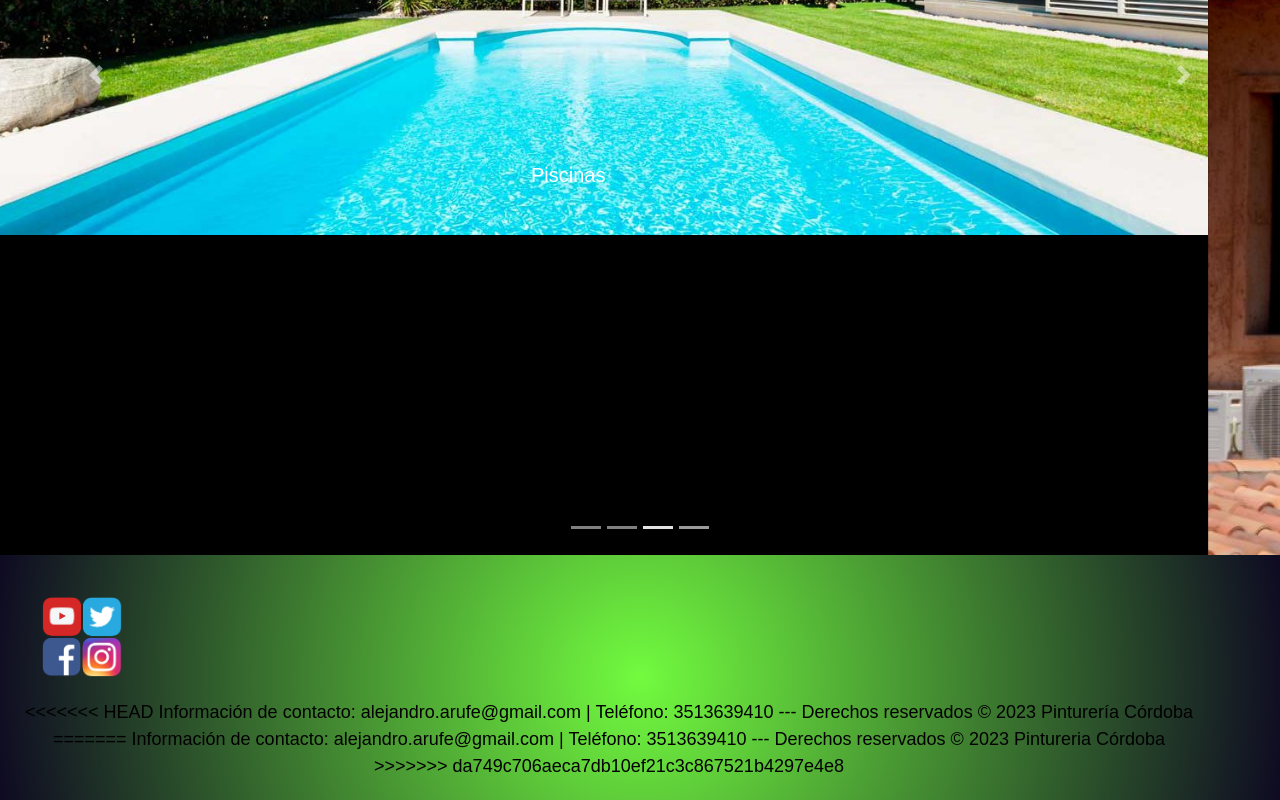
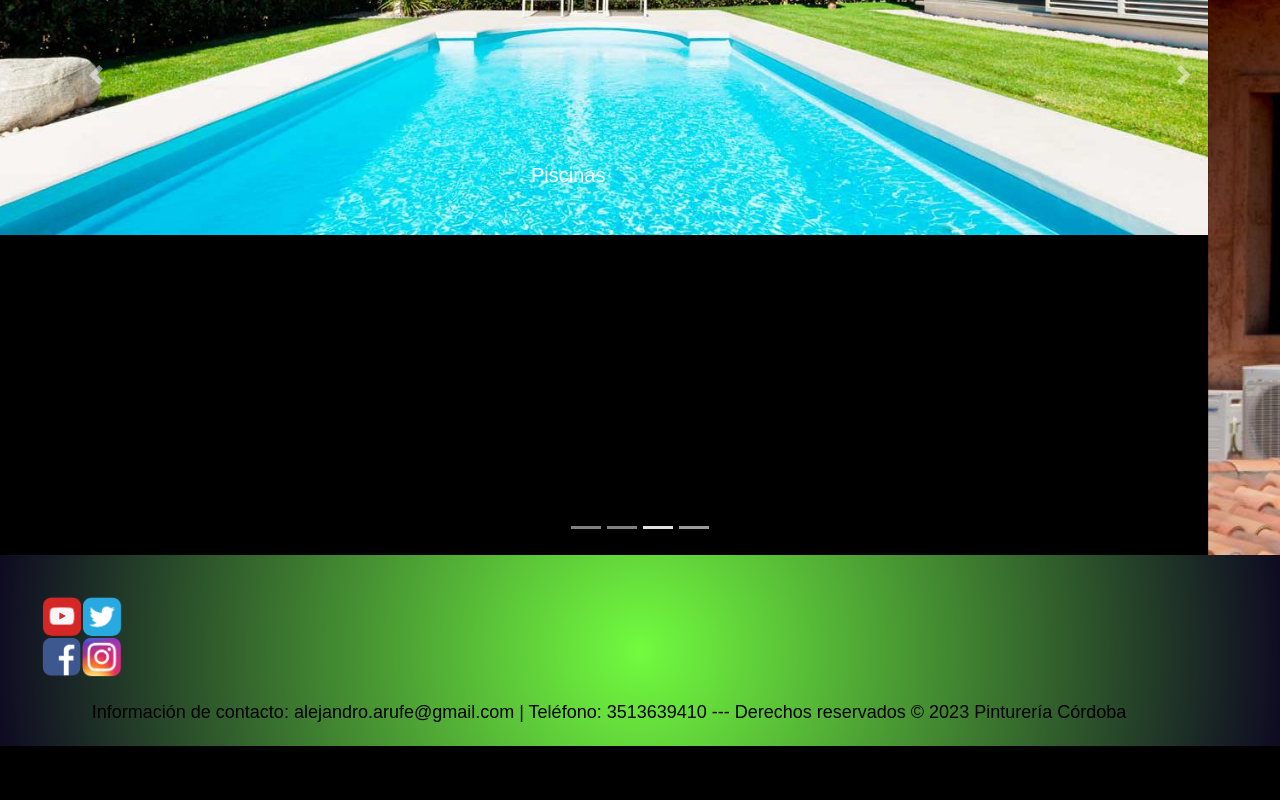
Before and after one commit to aarufe/EntregaFinal, a website: page index.html in a window 1280 px wide. Shown: the part 941-1741 px from the top of the page. After the commit the page ends 1687 px from the top, so only its background shows below. Drawn offline with nearby package versions, Linux system fonts and the light colour scheme.

Commit message:
Update index.html

```diff
--- a/index.html
+++ b/index.html
@@ -118,13 +118,7 @@
             </div>
           </a>
           <div class="imglogo">
-
-<<<<<<< HEAD
             Información de contacto: alejandro.arufe@gmail.com | Teléfono: 3513639410 --- Derechos reservados © 2023 Pinturería Córdoba
-=======
-            Información de contacto: alejandro.arufe@gmail.com | Teléfono: 3513639410 --- Derechos reservados © 2023 Pintureria Córdoba
->>>>>>> da749c706aeca7db10ef21c3c867521b4297e4e8
-
           </div>
         </div>
 
```
